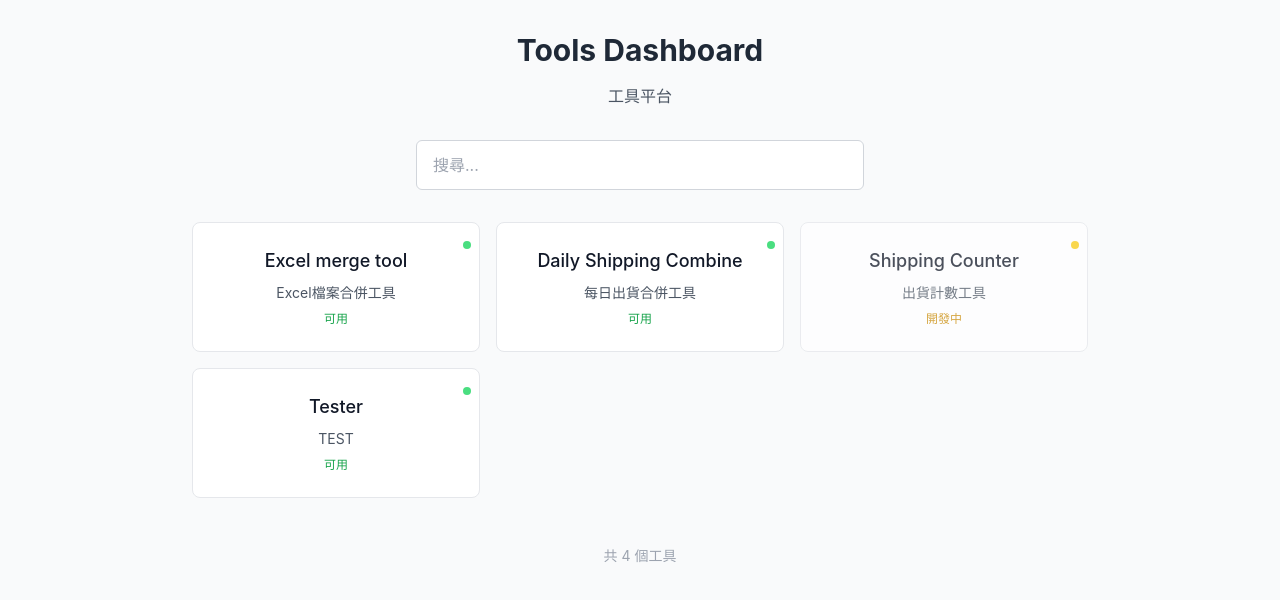
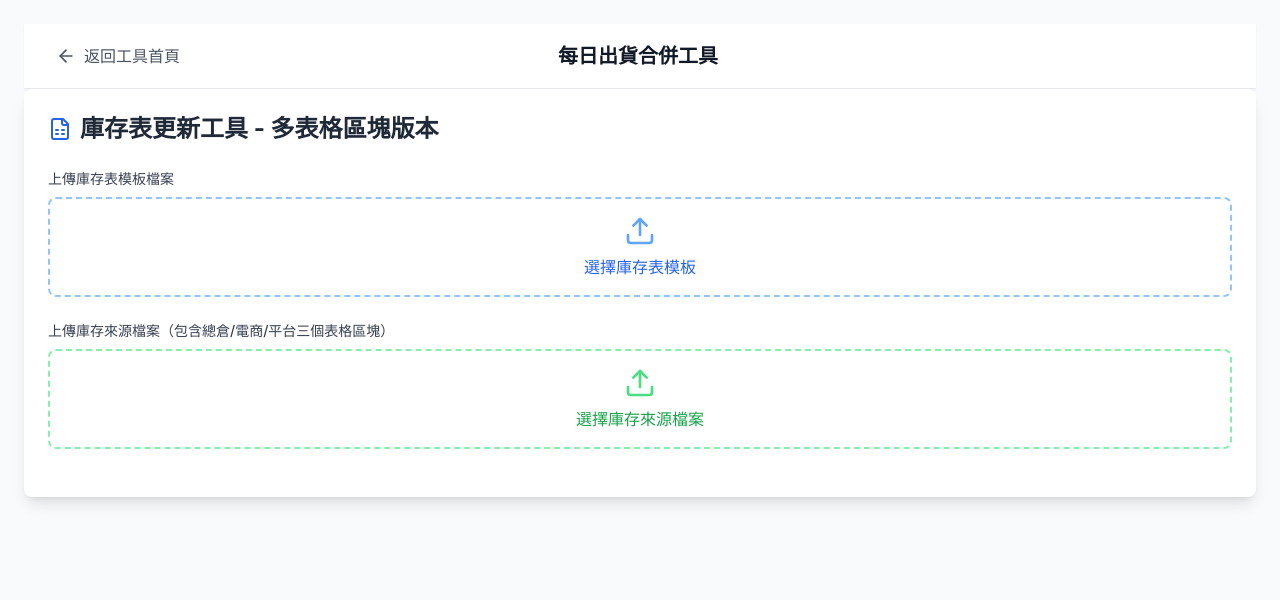
Before and after one commit to j811108/tools-dashboard, a React (Create React App) app: page /tools-dashboard/excel-merge-tool in a window 1280 px wide. Before the commit this address led to /. Shown: the top 600 px of the page. Built offline with nearby package versions, Linux system fonts and the light colour scheme.

Commit message:
[ADD] Base path 子頁面的路徑缺少 "tools-dashboard/" 部分

```diff
--- a/public/index.html
+++ b/public/index.html
@@ -25,6 +25,18 @@
       Learn how to configure a non-root public URL by running `npm run build`.
     -->
     <title>React App</title>
+    <script type="text/javascript">
+      (function(l) {
+        if (l.search[1] === '/' ) {
+          var decoded = l.search.slice(1).split('&').map(function(s) {
+            return s.replace(/~and~/g, '&')
+          }).join('?');
+          window.history.replaceState(null, null,
+              l.pathname.slice(0, -1) + decoded + l.hash
+          );
+        }
+      }(window.location))
+    </script>
   </head>
   <body>
     <noscript>You need to enable JavaScript to run this app.</noscript>
--- a/src/App.js
+++ b/src/App.js
@@ -13,7 +13,7 @@ import DailyShippingCombine from './pages/DailyShippingCombine';
 
 function App() {
   return (
-    <Router>
+    <Router basename="/tools-dashboard">
       <div className="App">
         <Routes>
           {/* 首頁 */}
--- a/src/index.js
+++ b/src/index.js
@@ -3,11 +3,15 @@ import ReactDOM from 'react-dom/client';
 import './index.css';
 import App from './App';
 import reportWebVitals from './reportWebVitals';
+import { BrowserRouter } from 'react-router-dom';
 
 const root = ReactDOM.createRoot(document.getElementById('root'));
 root.render(
   <React.StrictMode>
     <App />
+    {/* <BrowserRouter basename={process.env.PUBLIC_URL}>
+      <App />
+    </BrowserRouter> */}
   </React.StrictMode>
 );
 
--- a/src/pages/ExcelMergeTool.jsx
+++ b/src/pages/ExcelMergeTool.jsx
@@ -1,5 +1,6 @@
 import React, { useState, useCallback } from 'react';
-import { Upload, Download, FileSpreadsheet, Plus, Eye, AlertTriangle } from 'lucide-react';
+import { Upload, Download, FileSpreadsheet, Plus, AlertTriangle, ArrowLeft } from 'lucide-react';
+import { useNavigate } from "react-router-dom";
 import * as XLSX from 'xlsx';
 
 
@@ -12,6 +13,11 @@ const ExcelMergeTool = () => {
   const [mappingErrors, setMappingErrors] = useState([]);
   const [extractedTables, setExtractedTables] = useState([]);
   const [previewMode, setPreviewMode] = useState(null);
+  const navigate = useNavigate();
+
+  const handleBackToHome = () => {
+    navigate("/");
+  };
 
   // 處理來源檔案上傳
   const handleSourceFileUpload = useCallback((event) => {
@@ -398,6 +404,25 @@ const ExcelMergeTool = () => {
 
   return (
     <div className="max-w-7xl mx-auto p-6 bg-gray-50 min-h-screen">
+      {/* Header */}
+      <div className="bg-white shadow-sm border-b">
+        <div className="max-w-7xl mx-auto px-4 sm:px-6 lg:px-8">
+          <div className="flex items-center justify-between h-16">
+            <button
+              onClick={handleBackToHome}
+              className="flex items-center text-gray-600 hover:text-gray-900 transition-colors"
+            >
+              <ArrowLeft className="h-5 w-5 mr-2" />
+              返回工具首頁
+            </button>
+            <h1 className="text-xl font-semibold text-gray-900">
+              每日出貨合併工具
+            </h1>
+            <div className="w-32"></div>
+          </div>
+        </div>
+      </div>
+
       <div className="bg-white rounded-lg shadow-lg p-6 mb-6">
         <h1 className="text-2xl font-bold text-gray-800 mb-6 flex items-center gap-2">
           <FileSpreadsheet className="text-blue-600" />
```
Also changed, not shown: public/404.html (added, +58 -0 lines).
